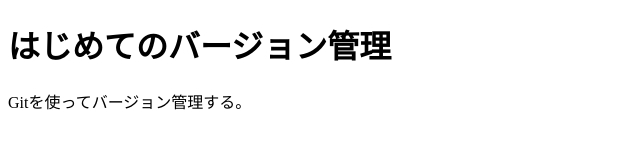
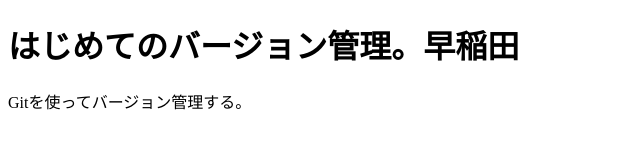
Before and after one commit to kiyo792/first-2024, a plain HTML site: page index.html in a window 1280 px wide. Shown: the whole page, without its empty margins (0-640 px from the left). Drawn offline with Linux system fonts and the light colour scheme.

```diff
--- a/index.html
+++ b/index.html
@@ -5,7 +5,7 @@
         <title>Gitチュートリアル</title>
     </head>
     <body>
-        <h1>はじめてのバージョン管理</h1>
+        <h1>はじめてのバージョン管理。早稲田</h1>
         <p>Gitを使ってバージョン管理する。</p>
     </body>
 </html>
```
Also changed, not shown: git-logo.png (added).
